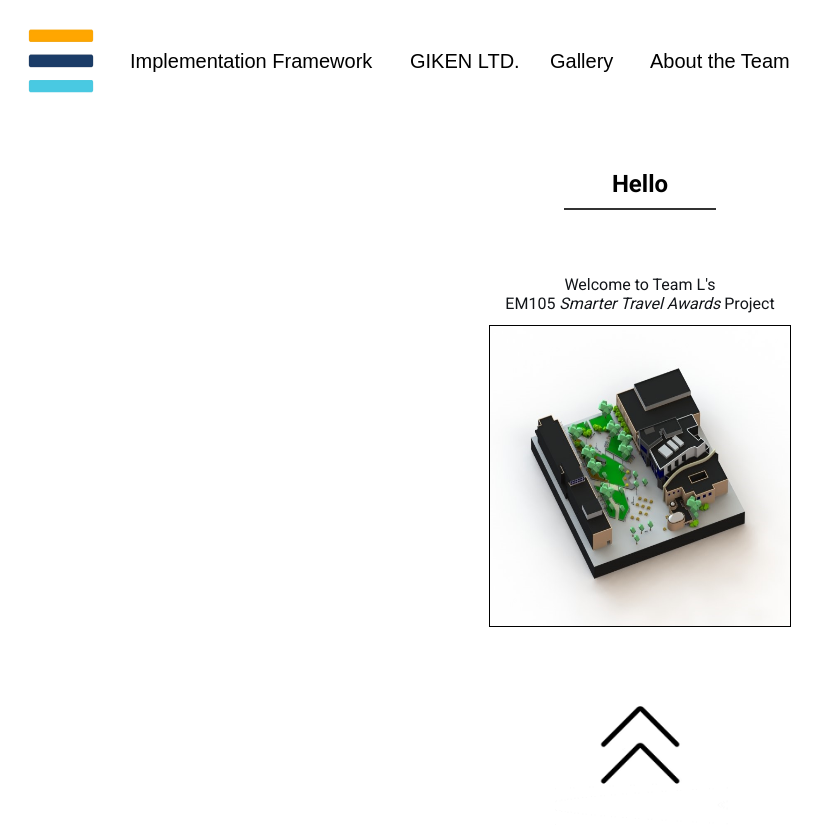
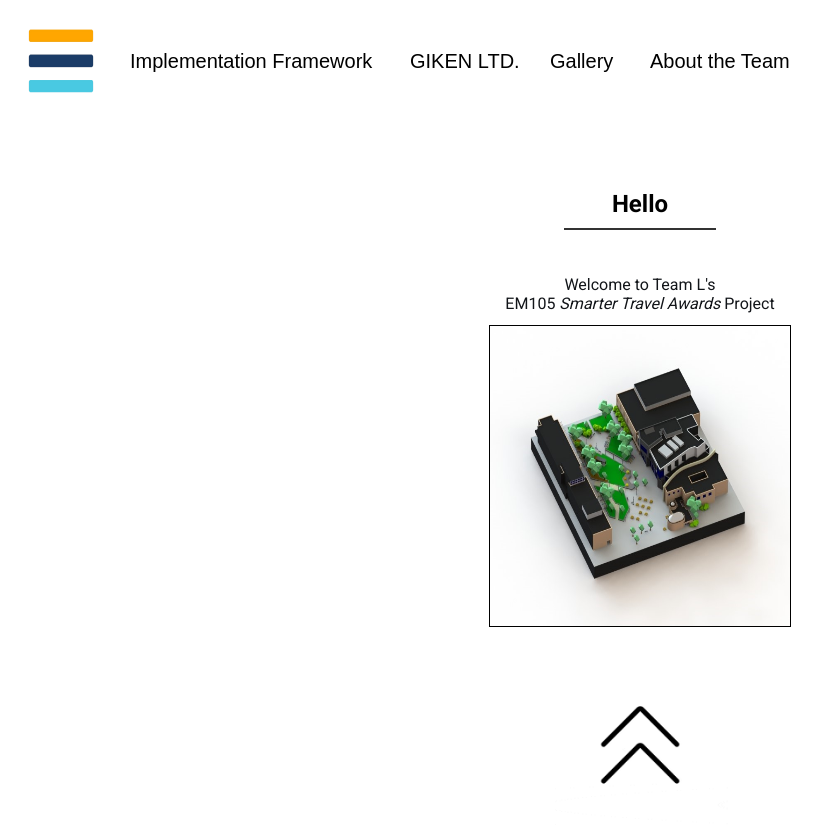
Before and after one commit to Matt6504/3DViewer, a plain HTML site: page index.html in a window 1280 px wide. Shown: the whole page, without its empty margins (0-826 px from the left). Drawn offline with Linux system fonts and the light colour scheme.

Commit message:
Update index.html

```diff
--- a/index.html
+++ b/index.html
@@ -249,7 +249,7 @@
 	.header2 {
     		text-align: center;
     		position: absolute;
-    		top: 150px;
+    		top: 170px;
     		width: 100%;
 	}
 
```
